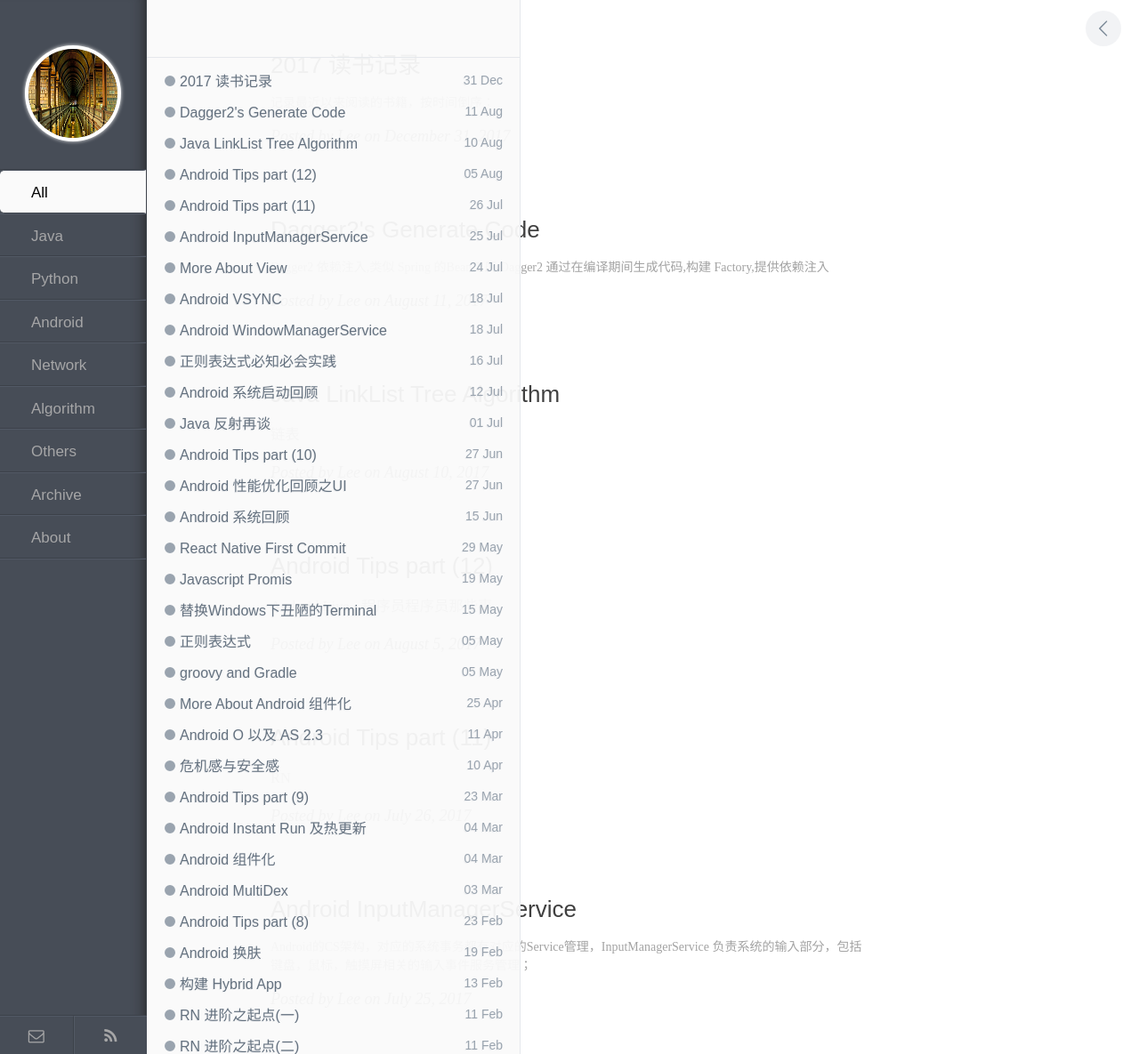
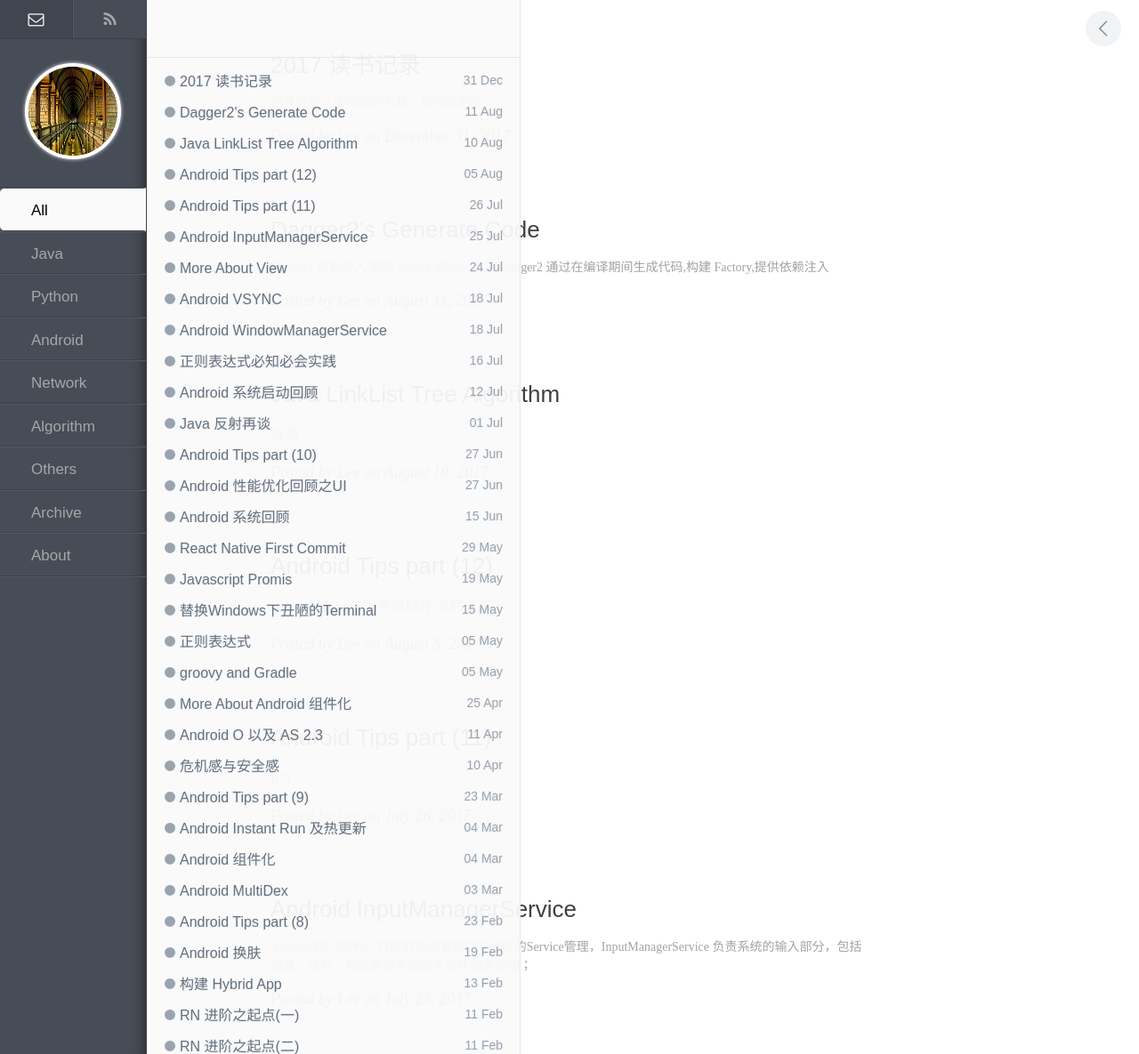
Before and after one commit to enlipan/enlipan.github.io, a Jekyll site: the page built from index.html, in a window 1280 px wide. Shown: the whole page at 89% size. Built offline with Jekyll 4.4.1, drawn with Linux system fonts in a browser that asks for light colours; nearby versions of some CDN libraries; the list of posts is cut into pages by our own code; comment, search, counter and statistics services are not loaded.

Commit message:
modify css

```diff
--- a/assets/css/style.css
+++ b/assets/css/style.css
@@ -113,7 +113,7 @@ a {
 #avatar {
   width: 100px;
   height: 100px;
-  margin: 55px auto 35px;
+  margin: 75px auto 35px;
   background: url(/assets/img/avatar.png);
   border-radius: 50%;
   box-shadow: 0 0 0px 4px white, 0 0 4px 4px #eee;
@@ -180,20 +180,21 @@ a {
       border-radius: 0 6px 0 0; }
 
 #tags__bottom {
-  width: 165px;
+  width: 100%;
   height: 44px;
-  border-top: 1px solid #3c4149;
+  border-top: 0px solid #3c4149;
+  border-bottom: 1px solid #3c4149;
   overflow: hidden;
-  position: fixed;
+  position: absolute;
   background: #474d57;
   left: 0;
-  bottom: 0; }
+  top: 0; }
   #tags__bottom > .fontello, #tags__bottom > .post__toc-li:before {
     width: 50%;
     font-size: 18px;
     line-height: 44px;
     text-align: center;
-    border-top: 1px solid #525965;
+    border-top: 0px solid #525965;
     float: left; }
 
 #icon-email {
```
